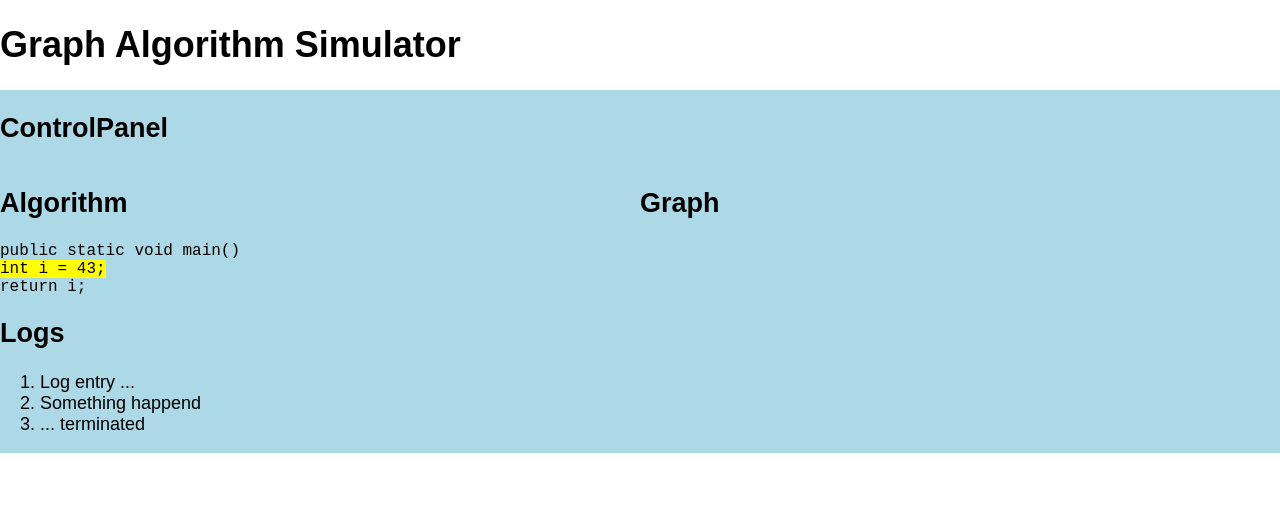
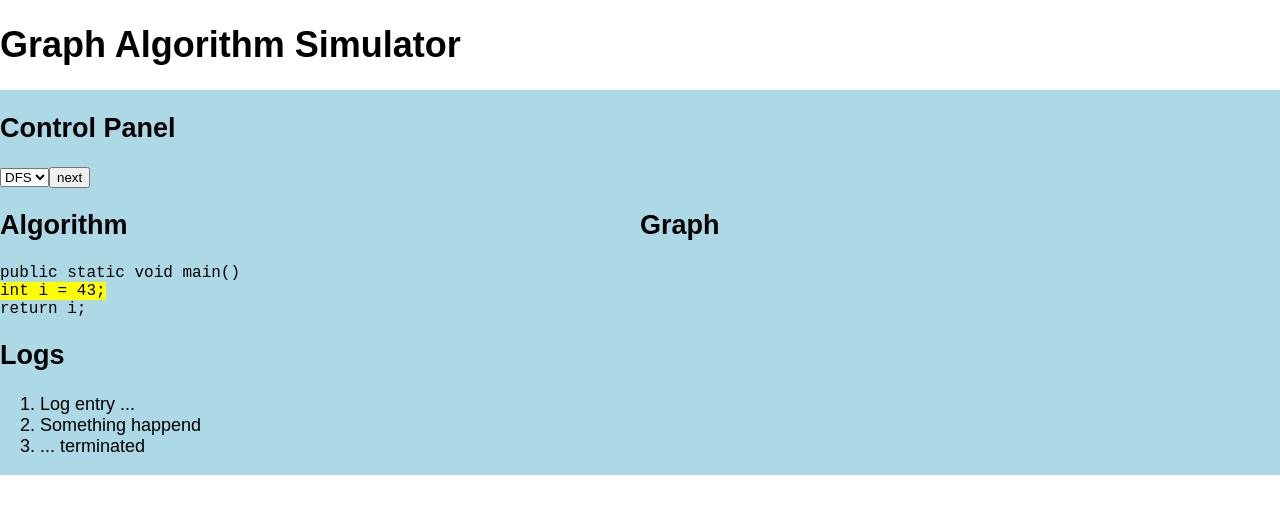
Before and after one commit to johannesheinz/graph-algorithm-simulator, a React (Create React App) app: page / in a window 1280 px wide. Shown: the top 514 px of the page. Built offline with nearby package versions, Linux system fonts and the light colour scheme.

Commit message:
Using className isntead of class for JSX components

```diff
--- a/src/App.js
+++ b/src/App.js
@@ -2,32 +2,37 @@ import React, { Component } from 'react';
 import logo from './logo.svg';
 import './App.css';
 
-// import ControlPanel from '@components/control-panel'
+class App extends Component {
 
-class App extends Component {
   render() {
     return (
       <div className="App">
         <h1>Graph Algorithm Simulator</h1>
-        <div class="overview flex-container">
-          {/* <ControlPanel class="overview-item" /> */}
-          <div class="overview-item flex-item--full">
-            <h2>ControlPanel</h2>
+        <div className="overview flex-container">
+          <div className="overview-item flex-item--full">
+            <h2>Control Panel</h2>
+            <div>
+              <select>
+                <option>DFS</option>
+                <option>BFS</option>
+              </select>
+              <input type="button" value="next" />
+            </div>
           </div>
-          <div class="overview-item flex-item--half">
+          <div className="overview-item flex-item--half">
             <h2>Algorithm</h2>
-            <div class="code-block">
+            <div className="code-block">
               <code>public static void main()</code>
-              <code class="debug-pointer">  int i = 43;</code>
+              <code className="debug-pointer">  int i = 43;</code>
               <code>  return i;</code>
               <code></code>
             </div>
           </div>
-          <div class="overview-item flex-item--half">
+          <div className="overview-item flex-item--half">
             <h2>Graph</h2>
             <div id="graph"></div>
           </div>
-          <div class="overview-item flex-item--full">
+          <div className="overview-item flex-item--full">
             <h2>Logs</h2>
             <ol>
               <li>Log entry ...</li>
@@ -41,4 +46,5 @@ class App extends Component {
   }
 }
 
+
 export default App;
--- a/src/components/package.json
+++ /dev/null
@@ -1,3 +0,0 @@
-{
-	"name" : "@components"
-}
```
Also changed, not shown: src/components/control-panel/index.js (deleted, +0 -22 lines).
